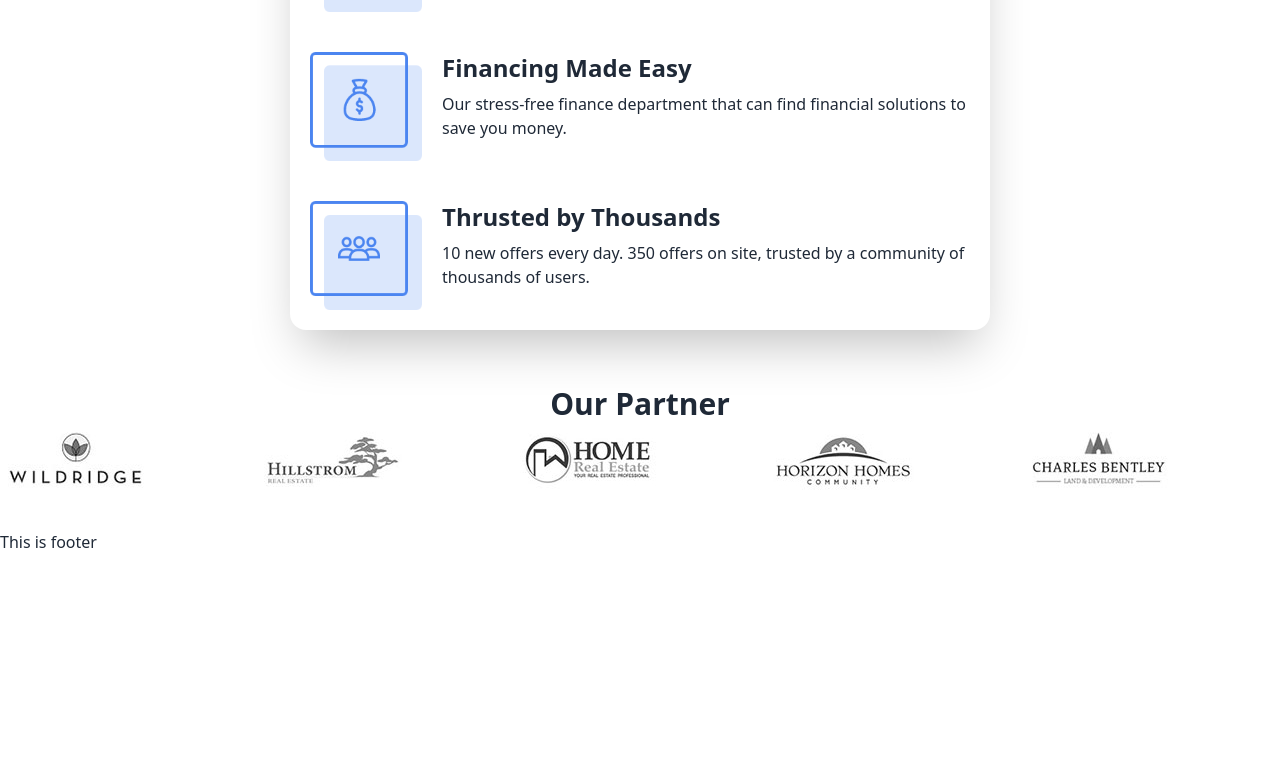
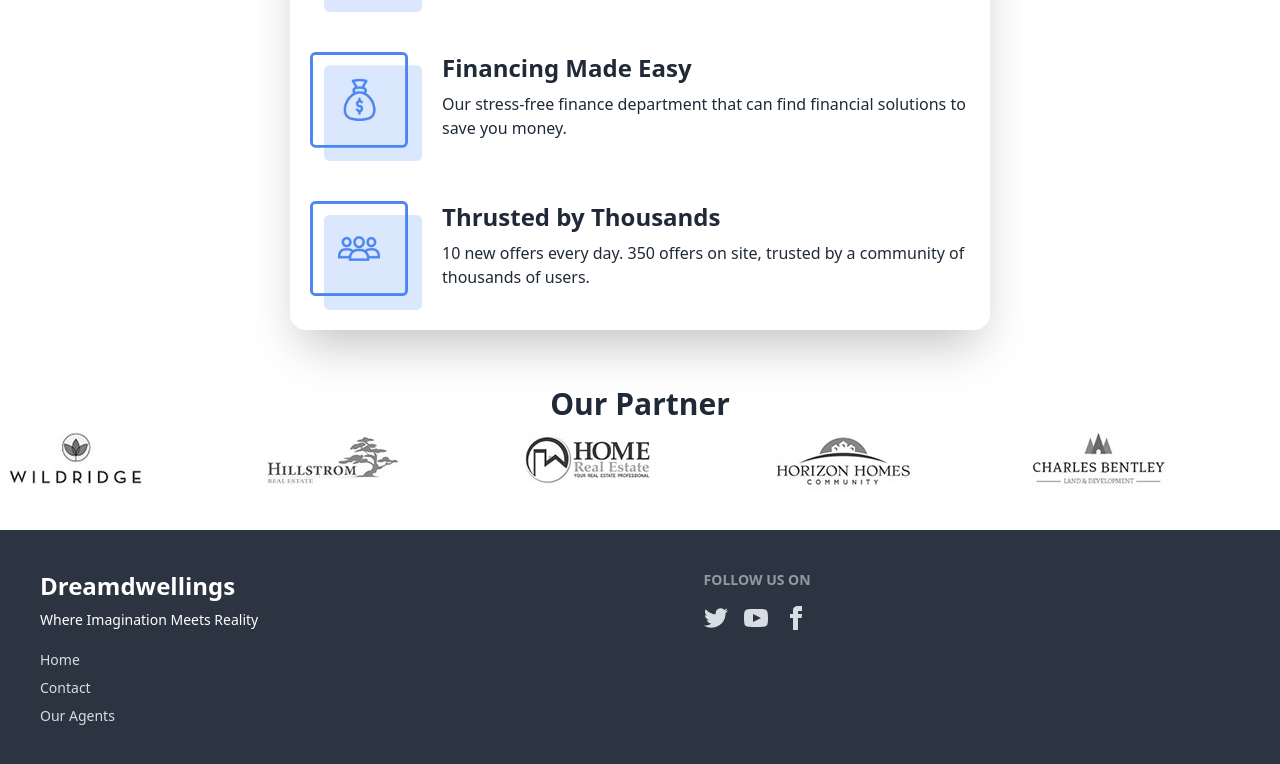
Before and after one commit to 2244jhalak/Real-Estate, a React (Vite) app: page / in a window 1280 px wide. Shown: the part 2485-3249 px from the top of the page. Before the commit the page ends 3039 px from the top, so only its background shows below. Built offline with nearby package versions, Linux system fonts and the light colour scheme; no server answers.

Commit message:
footer added

```diff
--- a/src/components/Footer/Footer.jsx
+++ b/src/components/Footer/Footer.jsx
@@ -1,9 +1,29 @@
+import { Link } from "react-router-dom";
 
 
 const Footer = () => {
     return (
         <div>
-            <h2>This is footer</h2>
+            <footer className="footer p-10 bg-neutral text-neutral-content">
+  <aside>
+
+    <h3 className="text-2xl font-semibold text-white">Dreamdwellings</h3>
+    <p className="mb-3 text-white">Where Imagination Meets Reality</p>
+      <Link className="hover:text-orange-400" to="/">Home</Link>
+      <Link className="hover:text-orange-400" to="/contact">Contact</Link>
+      <Link className="hover:text-orange-400" to="/agents">Our Agents</Link>
+  </aside>
+  <nav>
+    <h6 className="footer-title">Follow us on</h6>
+    <div className="grid grid-flow-col gap-4">
+
+      <a><svg xmlns="http://www.w3.org/2000/svg" width="24" height="24" viewBox="0 0 24 24" className="fill-current"><path d="M24 4.557c-.883.392-1.832.656-2.828.775 1.017-.609 1.798-1.574 2.165-2.724-.951.564-2.005.974-3.127 1.195-.897-.957-2.178-1.555-3.594-1.555-3.179 0-5.515 2.966-4.797 6.045-4.091-.205-7.719-2.165-10.148-5.144-1.29 2.213-.669 5.108 1.523 6.574-.806-.026-1.566-.247-2.229-.616-.054 2.281 1.581 4.415 3.949 4.89-.693.188-1.452.232-2.224.084.626 1.956 2.444 3.379 4.6 3.419-2.07 1.623-4.678 2.348-7.29 2.04 2.179 1.397 4.768 2.212 7.548 2.212 9.142 0 14.307-7.721 13.995-14.646.962-.695 1.797-1.562 2.457-2.549z"></path></svg></a>
+      <a><svg xmlns="http://www.w3.org/2000/svg" width="24" height="24" viewBox="0 0 24 24" className="fill-current"><path d="M19.615 3.184c-3.604-.246-11.631-.245-15.23 0-3.897.266-4.356 2.62-4.385 8.816.029 6.185.484 8.549 4.385 8.816 3.6.245 11.626.246 15.23 0 3.897-.266 4.356-2.62 4.385-8.816-.029-6.185-.484-8.549-4.385-8.816zm-10.615 12.816v-8l8 3.993-8 4.007z"></path></svg></a>
+      <a><svg xmlns="http://www.w3.org/2000/svg" width="24" height="24" viewBox="0 0 24 24" className="fill-current"><path d="M9 8h-3v4h3v12h5v-12h3.642l.358-4h-4v-1.667c0-.955.192-1.333 1.115-1.333h2.885v-5h-3.808c-3.596 0-5.192 1.583-5.192 4.615v3.385z"></path></svg></a>
+
+    </div>
+  </nav>
+</footer>
 
         </div>
     );
```
